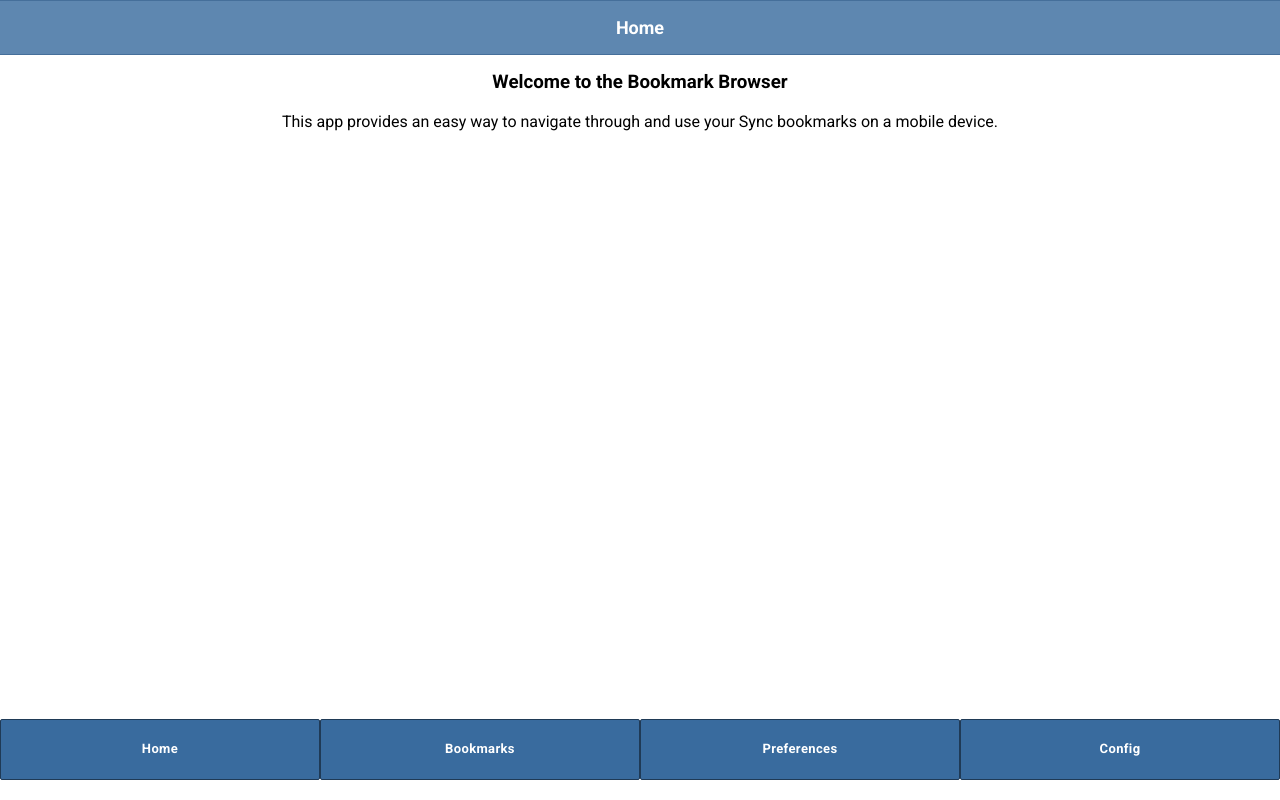
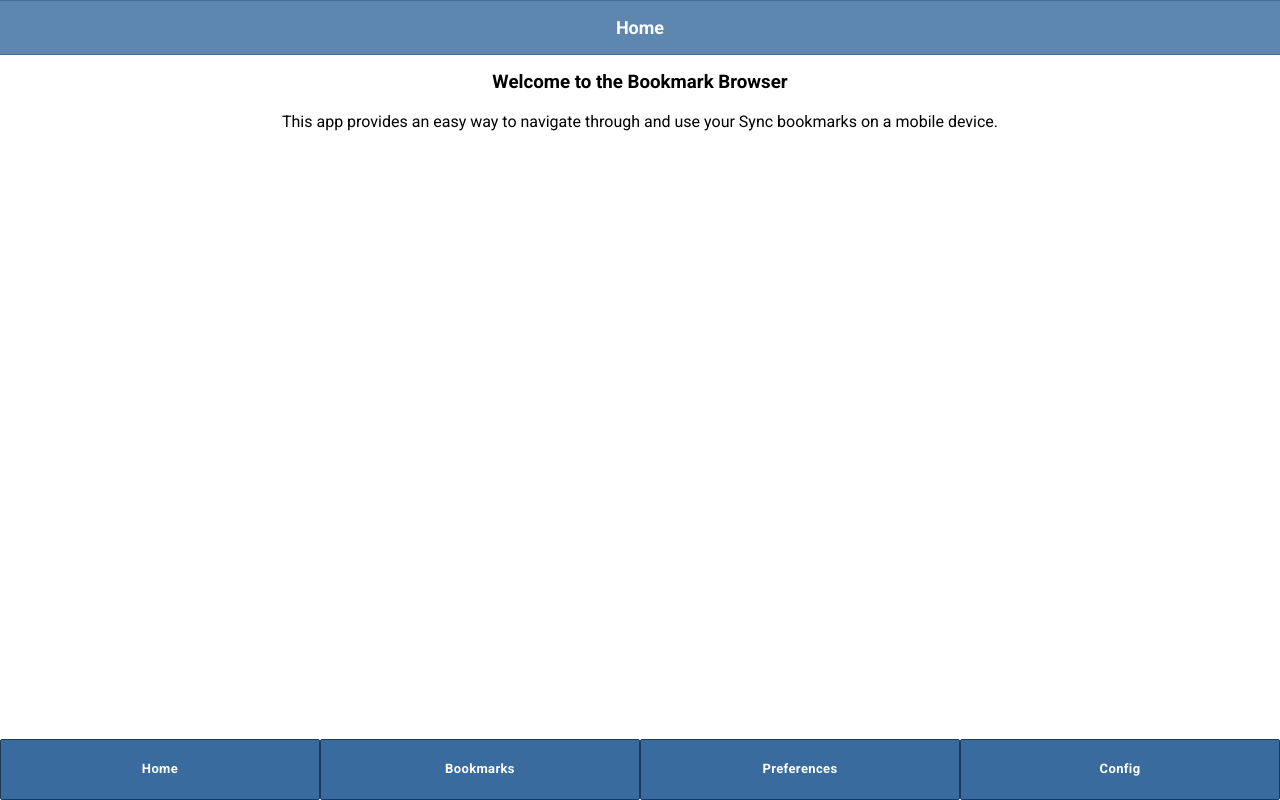
Before and after one commit to thisiscmt/BookmarkBrowser, a React (Create React App) app in the folder bookmark-browser/: page / in a window 1280 px wide. Built offline with nearby package versions, Linux system fonts and the light colour scheme.

Commit message:
Minor update

```diff
--- a/bookmark-browser/src/components/Footer/Footer.js
+++ b/bookmark-browser/src/components/Footer/Footer.js
@@ -1,4 +1,4 @@
-import { Link } from 'react-router-dom';
+import { Link, useLocation } from 'react-router-dom';
 import { Button } from '@mui/material';
 import { makeStyles } from 'tss-react/mui';
 
@@ -6,7 +6,7 @@ import { colors } from '../../colors/colors';
 
 const useStyles = makeStyles()(() => ({
     footerContainer: {
-        paddingBottom: '20px'
+        paddingBottom: '24px'
     },
 
     footerList: {
@@ -46,9 +46,10 @@ const useStyles = makeStyles()(() => ({
 
 const Footer = (props) => {
     const { classes, cx } = useStyles(props);
+    const location = useLocation();
 
     return (
-        <footer className={cx(classes.footerContainer)}>
+        <footer className={location.pathname === '/bookmarks' ? cx(classes.footerContainer) : undefined}>
             <ul className={cx(classes.footerList)}>
                 <li>
                     <Button
```
